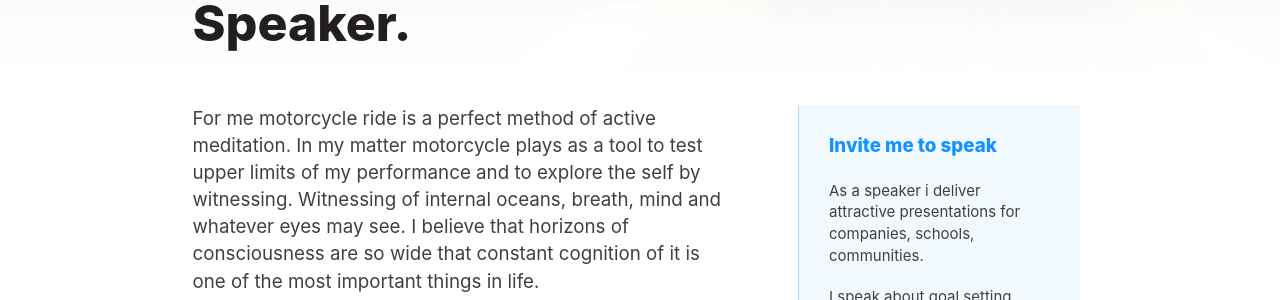
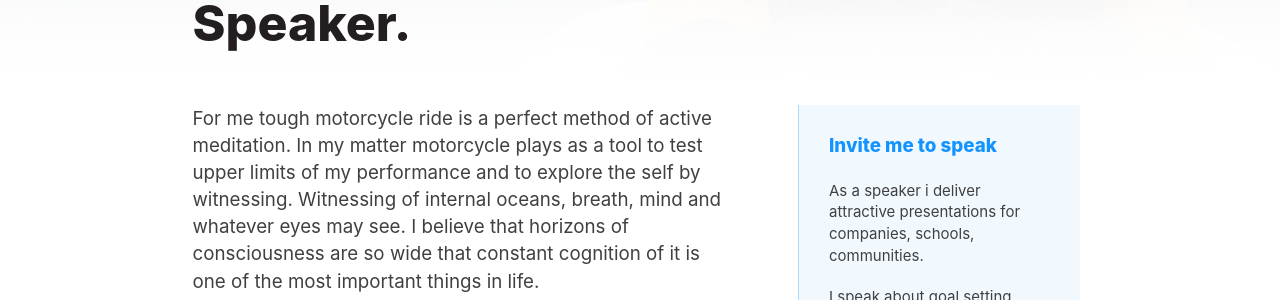
Before and after one commit to karolismieliauskas/thecoldestride.com, a Jekyll site: the page built from pages/about.html, in a window 1280 px wide and 900 px high, scrolled down 413 px. Shown: the part 153-453 px from the top of the window. Built offline with Jekyll 4.4.1, drawn with Linux system fonts in a browser that asks for light colours.

Commit message:
Update about.yml

```diff
--- a/_data/about.yml
+++ b/_data/about.yml
@@ -1,7 +1,7 @@
 hero:
   title: Karolis Mieliauskas. Rider. Adventurer. Motivational Speaker.
 body: |
-    For me motorcycle ride is a perfect method of active meditation. In my matter motorcycle plays as a tool to test upper limits of my performance and to explore the self by witnessing. Witnessing of internal oceans, breath, mind and whatever eyes may see. I believe that horizons of consciousness are so wide that constant cognition of it is one of the most important things in life.
+    For me tough motorcycle ride is a perfect method of active meditation. In my matter motorcycle plays as a tool to test upper limits of my performance and to explore the self by witnessing. Witnessing of internal oceans, breath, mind and whatever eyes may see. I believe that horizons of consciousness are so wide that constant cognition of it is one of the most important things in life.
 
     Mostly i travel alone and like to ride 1000 km a day on my single cylinder Yamaha. Which is a lot for a all around bike. A lot of trust then needed to remain focused with no focus and still to see what's in front. To remain riding.
 
```
